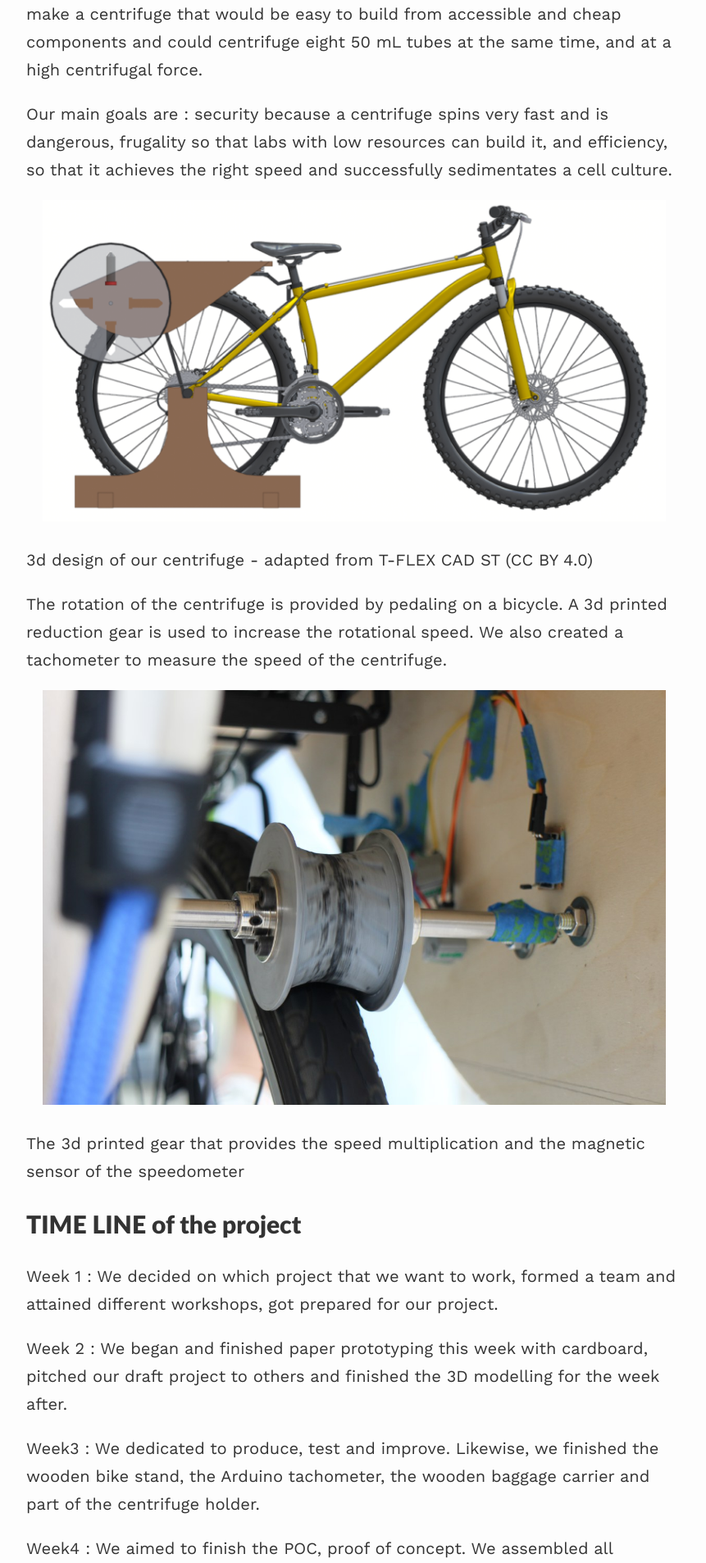
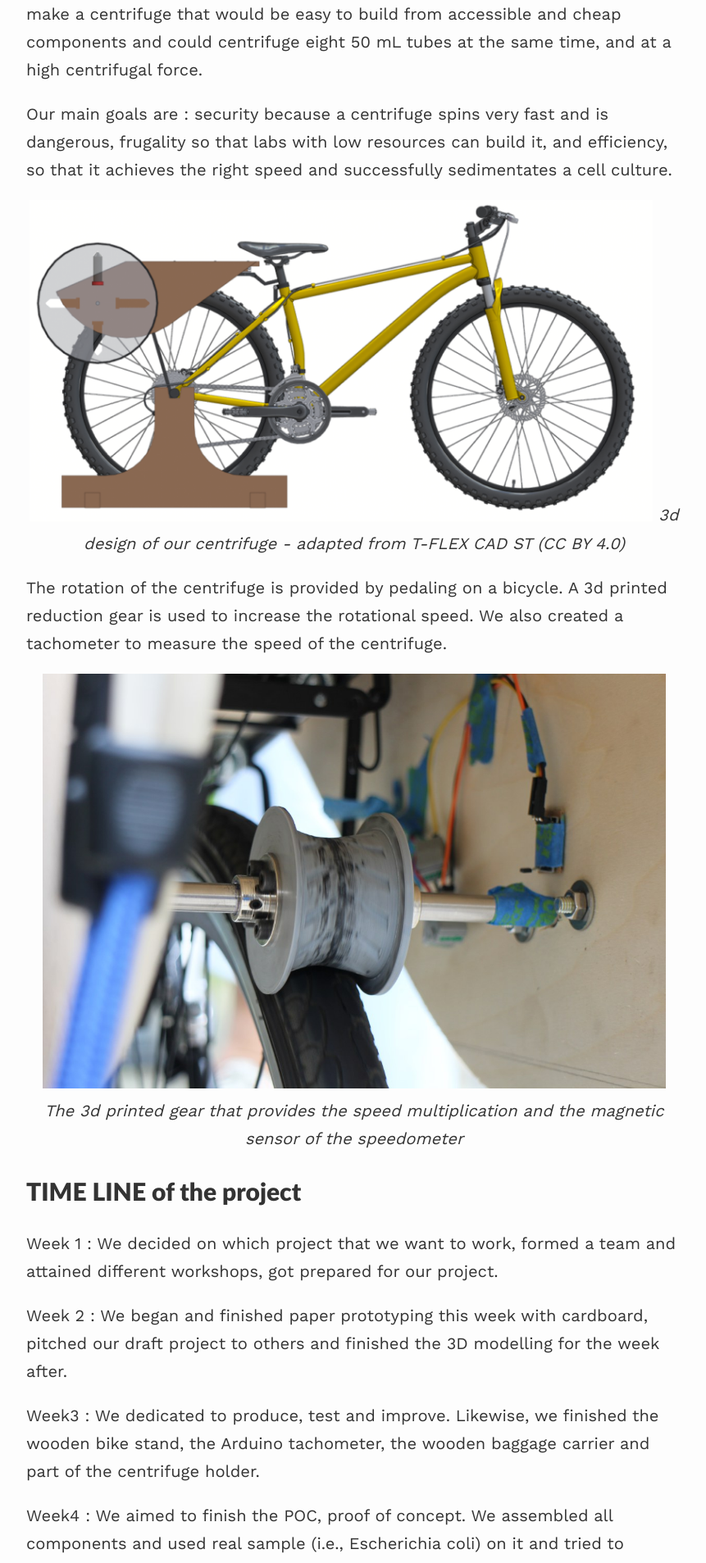
Before and after one commit to drblobfish/drblobfish.github.io, a Jekyll site: the page built from _projects/4_Centrifuge.md, in a window 1280 px wide. Shown: the part 1576-3483 px from the top of the page at 82% size, without its empty margins (208-1069 px from the left). Built offline with Jekyll 4.4.1, drawn with Linux system fonts in a browser that asks for light colours; nearby versions of some CDN libraries.

Commit message:
fix picture

```diff
--- a/_projects/4_Centrifuge.md
+++ b/_projects/4_Centrifuge.md
@@ -28,14 +28,14 @@
 
 <p align="center">
     <img src="/assets/images/centrifuge/3d_centri.png" width="95%">
-    <p>3d design of our centrifuge - adapted from T-FLEX CAD ST (CC BY 4.0)</p>
+    <i align="center">3d design of our centrifuge - adapted from T-FLEX CAD ST (CC BY 4.0)</i>
 </p>
 
 The rotation of the centrifuge is provided by pedaling on a bicycle. A 3d printed reduction gear is used to increase the rotational speed. We also created a tachometer to measure the speed of the centrifuge.
 
 <p align="center">
     <img src="/assets/images/centrifuge/reduction_gear.jpg" width="95%">
-    <p>The 3d printed gear that provides the speed multiplication and the magnetic sensor of the speedometer</p>
+    <i align="center">The 3d printed gear that provides the speed multiplication and the magnetic sensor of the speedometer</i>
 </p>
 
 # TIME LINE of the project
```
